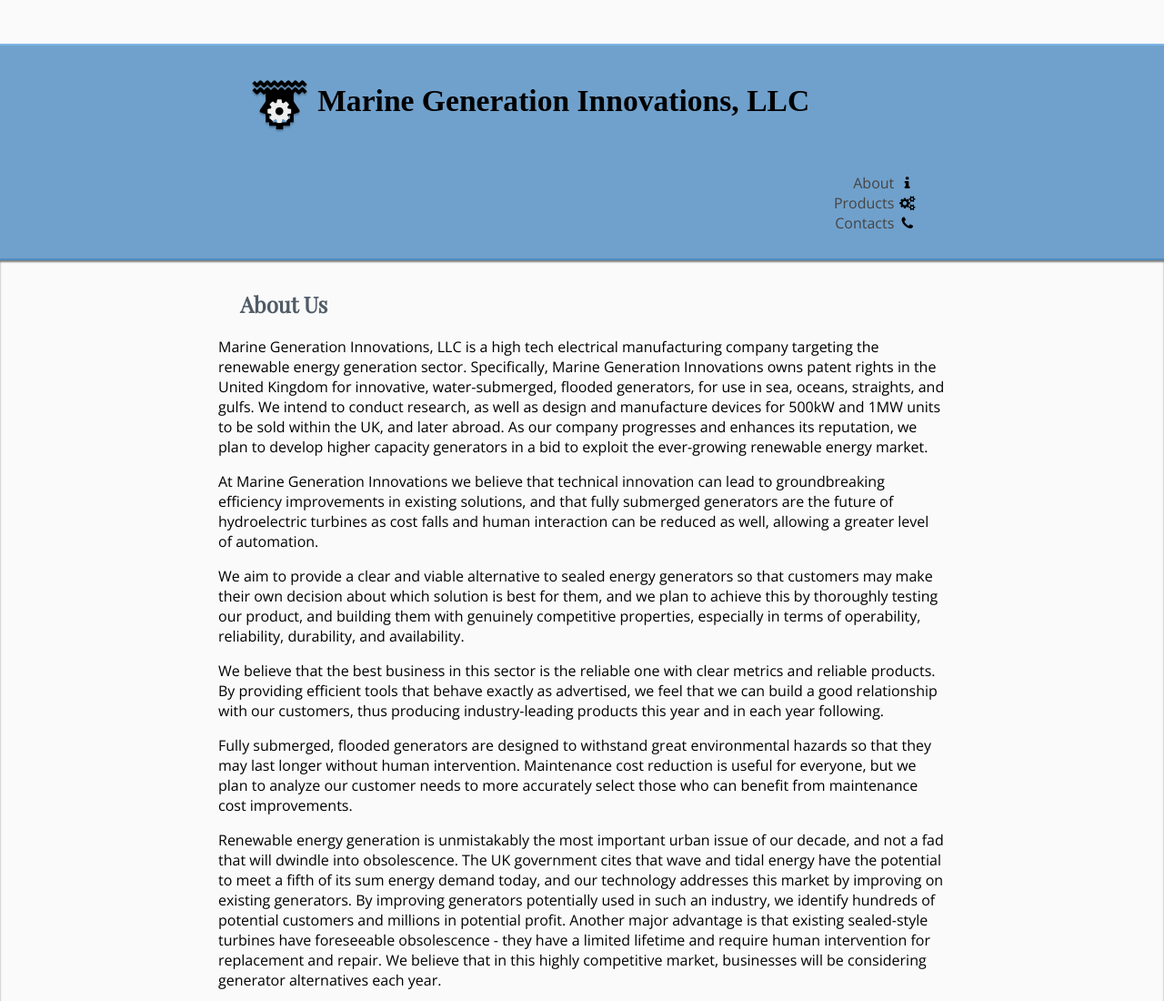
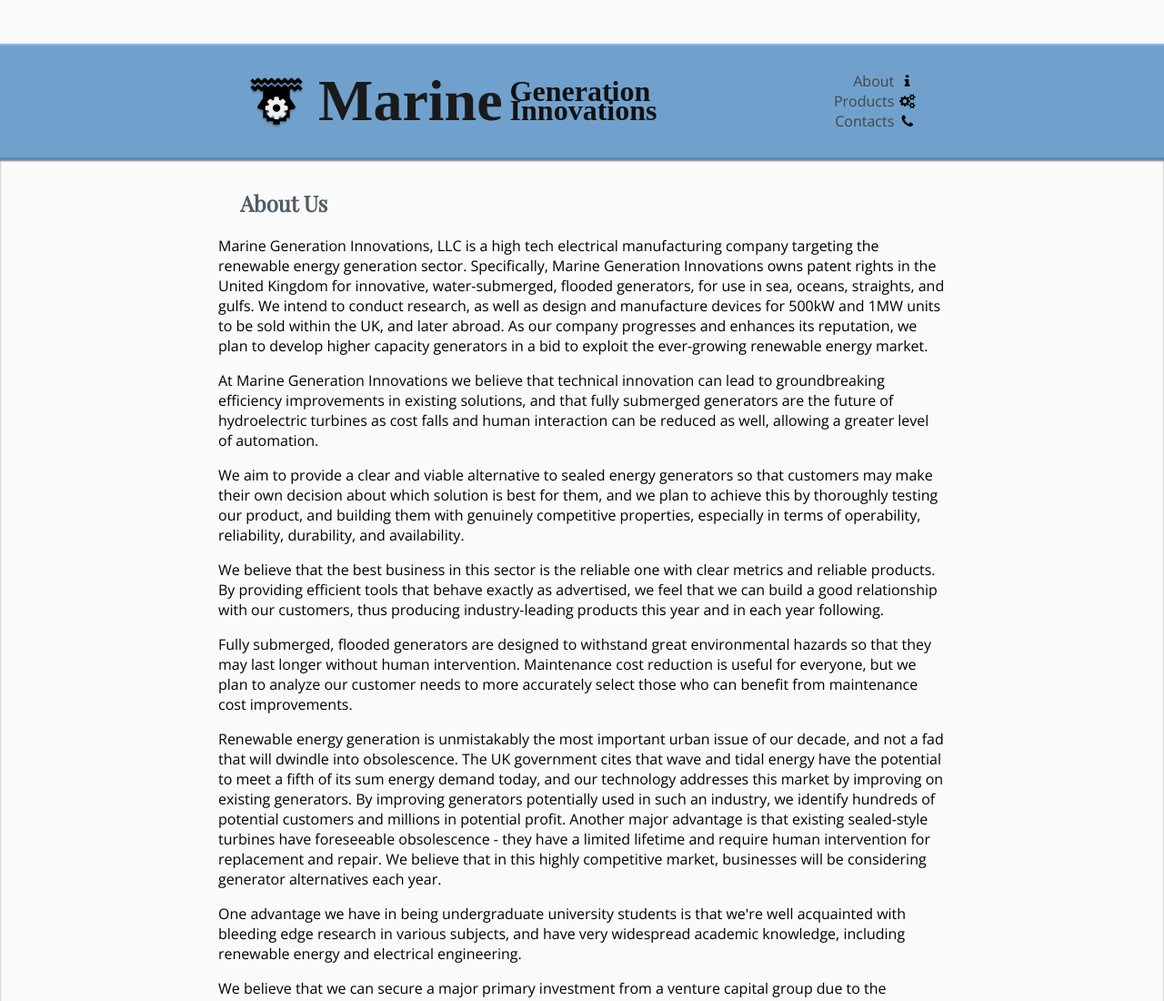
Before and after one commit to marine-generation-innovations/marine-generation-innovations.github.io, a plain HTML site: page index.html in a window 1280 px wide. Shown: the top 1100 px of the page at 91% size. Drawn offline with nearby package versions, Linux system fonts and the light colour scheme; a web font is replaced by a local one.

Commit message:
make title fancier

```diff
--- a/index.html
+++ b/index.html
@@ -23,14 +23,23 @@
 
     <div class="top-bar">
       <div class="page-width">
-        <div class="left s650">
-          <h1>
+        <div class="left s100">
+          <h1 class="icon">
             <span class="icon-stack                fa-stack">
               <i class="shadow-inverted top-icon fa fa-ship fa-lg fa-fw fa-rotate-180 fa-stack-1x"></i>
               <i class="cog-icon                 fa fa-cog        fa-fw               fa-stack-1x "></i>
             </span>
-            Marine Generation Innovations, LLC
           </h1>
+        </div>
+        <div class="left s10">&nbsp;</div>
+        <div class="left">
+          <h1 class="title-text">
+            Marine
+          </h1>
+        </div>
+        <div class="left s250 gi">
+          <h1 class="title-text-mini">Generation</h1>
+          <h1 class="title-text-mini">Innovations</h1>
         </div>
 
         <div class="right s125 align-right pad-right">
--- a/style.css
+++ b/style.css
@@ -10,8 +10,7 @@ body, html, div{
 }
 
 h1{
-  font-size: 2.1em;
-  padding-left: 1em;
+  font-size: 4em;
   font-family: 'Gentium Book Basic', serif;
 }
 
@@ -23,6 +22,28 @@ h2{
 
 td{
   padding: 0 0.5em;
+}
+
+.icon{
+  font-size: 2em;
+  padding-left: 1em;
+}
+
+.title-text{
+  padding: .25em .25em 0 0;
+  margin: 0;
+  color: #1a1a1a;
+}
+
+.gi{
+  padding: 2.5em 0 0 0;
+}
+
+.title-text-mini{
+  font-size: 2em;
+  padding: 0;
+  margin: -.5em 0 -.5em -.25em;
+  color: #111;
 }
 
 .icon-stack{
@@ -120,12 +141,24 @@ td{
   width: 50%;
 }
 
+.s10{
+  width: 10px;
+}
+
 .s125{
   width: 125px;
 }
 
-.650{
-  width: 650px;
+.s100{
+  width: 100px;
+}
+
+.s240{
+  width: 240px;
+}
+
+.s250{
+  width: 250px;
 }
 
 .right{
```
